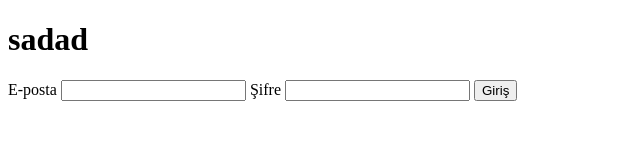
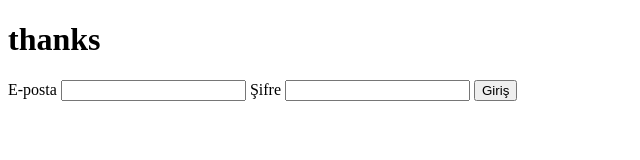
Before and after one commit to mahmutdursun33/javascript, a website: page index.html in a window 1280 px wide. Shown: the full height of the page, 0-640 px from the left. Drawn offline with Linux system fonts and the light colour scheme.

Commit message:
Update index.html

```diff
--- a/index.html
+++ b/index.html
@@ -7,7 +7,7 @@
     <title>Document</title>
 </head>
 <body>
-    <h1>sadad</h1>
+    <h1>thanks</h1>
     <form action="/form">
         <label for="adi">E-posta</label>
         <input type="text" name="eposta" required/>
```
